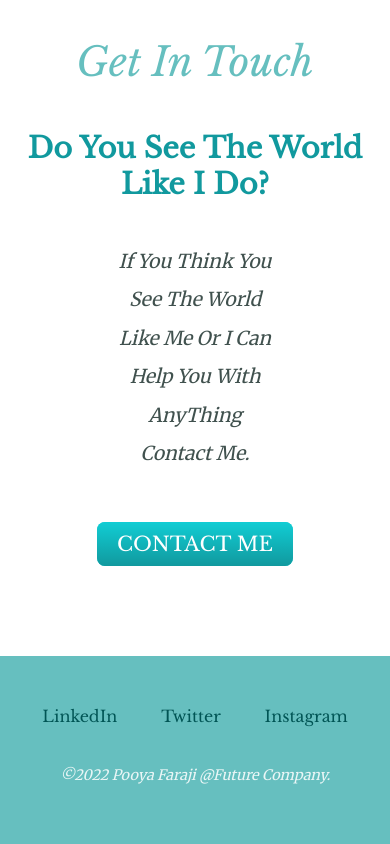
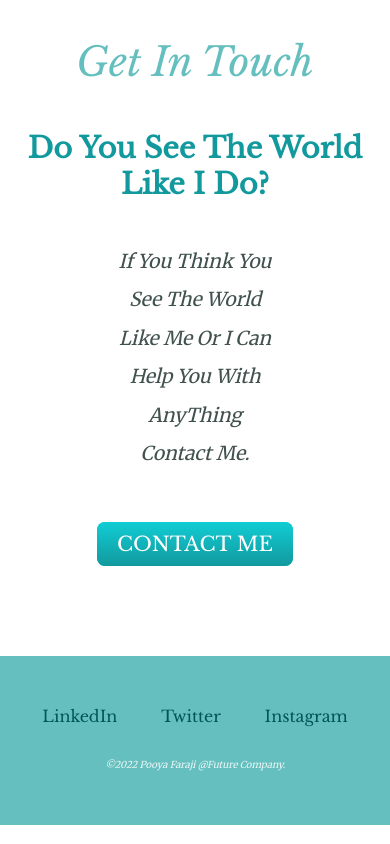
Before and after one commit to pooya-faraji/cv, a plain HTML site: page index.html in a window 390 px wide. Shown: the part 3705-4549 px from the top of the page. Drawn offline with nearby package versions, Linux system fonts and the light colour scheme.

Commit message:
Update styles.css

```diff
--- a/css/styles.css
+++ b/css/styles.css
@@ -141,7 +141,7 @@ margin: 100px 0;
 }
 @media (max-width: 1028px) {
   .copyright{
-    font-size: 0.90rem;
+    font-size: 0.60rem;
   }
 
 }
```
